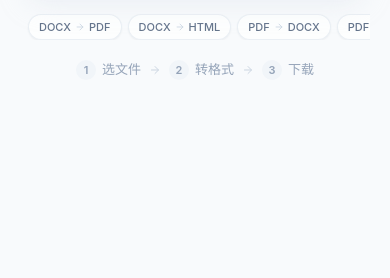
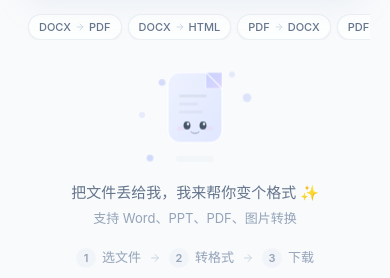
Before and after one commit to lightning-zhe/FileMorph, a React (Vite) app in the folder frontend/: page / in a window 390 px wide. Shown: the part 521-799 px from the top of the page. Built offline with nearby package versions, Linux system fonts and the light colour scheme; no server answers.

Commit message:
Add empty state mascot "Morphy" for mobile homepage
Shows a floating file sprite with sparkles on the empty state,
auto-hides when a file is selected.

```diff
--- a/frontend/src/App.tsx
+++ b/frontend/src/App.tsx
@@ -11,6 +11,7 @@ import FormatSelector from './components/FormatSelector';
 import ConvertButton from './components/ConvertButton';
 import ResultPanel from './components/ResultPanel';
 import ImagePreviewGrid from './components/ImagePreviewGrid';
+import MorphyMascot from './components/MorphyMascot';
 import { cn } from './lib/utils';
 import { ArrowRight } from 'lucide-react';
 
@@ -267,6 +268,9 @@ export default function App() {
           </div>
         </motion.div>
 
+        {/* Empty state mascot */}
+        {!hasSource && <MorphyMascot />}
+
         {/* Step indicator */}
         <motion.div
           {...fadeUp}
--- /dev/null
+++ b/frontend/src/components/MorphyMascot.tsx
@@ -0,0 +1,117 @@
+import { motion } from 'framer-motion';
+
+function Sparkle({ className, delay = '0s', size = 'sm' }: { className?: string; delay?: string; size?: 'sm' | 'md' }) {
+  const dims = size === 'sm' ? 'w-1.5 h-1.5' : 'w-2 h-2';
+  return (
+    <div
+      className={`absolute ${dims} rounded-full bg-indigo-300/50 sparkle-float ${className || ''}`}
+      style={{ animationDelay: delay }}
+    />
+  );
+}
+
+export default function MorphyMascot() {
+  return (
+    <motion.div
+      initial={{ opacity: 0, y: 12 }}
+      animate={{ opacity: 1, y: 0 }}
+      transition={{ duration: 0.5, delay: 0.26, ease: [0.16, 1, 0.3, 1] }}
+      className="mt-8 flex flex-col items-center justify-center text-center select-none"
+    >
+      {/* Mascot */}
+      <div className="relative mb-5" style={{ width: 72, height: 90 }}>
+        {/* Animated shadow */}
+        <div className="absolute bottom-0 left-1/2 -translate-x-1/2 w-10 h-1.5 rounded-full bg-slate-300/35 morphy-shadow" />
+
+        {/* Floating body */}
+        <div className="morphy-float relative">
+          <svg
+            width="72"
+            height="82"
+            viewBox="0 0 72 82"
+            fill="none"
+            xmlns="http://www.w3.org/2000/svg"
+          >
+            {/* Body — rounded document */}
+            <rect
+              x="9"
+              y="2"
+              width="54"
+              height="70"
+              rx="12"
+              fill="url(#morphyBody)"
+              stroke="rgba(255,255,255,0.7)"
+              strokeWidth="1.5"
+            />
+
+            {/* Fold corner */}
+            <path
+              d="M47 2L63 2V18L47 18Z"
+              fill="url(#morphyFold)"
+              stroke="rgba(255,255,255,0.6)"
+              strokeWidth="0.8"
+            />
+            <path
+              d="M47 2L63 18"
+              stroke="rgba(255,255,255,0.8)"
+              strokeWidth="1.2"
+              strokeLinecap="round"
+            />
+
+            {/* Content lines */}
+            <rect x="20" y="24" width="28" height="3" rx="1.5" fill="#CBD5E1" opacity="0.5" />
+            <rect x="20" y="32" width="19" height="3" rx="1.5" fill="#CBD5E1" opacity="0.35" />
+            <rect x="20" y="40" width="24" height="3" rx="1.5" fill="#CBD5E1" opacity="0.35" />
+
+            {/* Eyes */}
+            <g className="morphy-blink" style={{ transformOrigin: '36px 55px' }}>
+              <ellipse cx="28" cy="55" rx="3.5" ry="4" fill="#475569" />
+              <ellipse cx="44" cy="55" rx="3.5" ry="4" fill="#475569" />
+              <circle cx="29" cy="53.5" r="1.2" fill="white" />
+              <circle cx="45" cy="53.5" r="1.2" fill="white" />
+            </g>
+
+            {/* Blush */}
+            <ellipse cx="22" cy="58" rx="4" ry="2.2" fill="#F9A8D4" opacity="0.15" />
+            <ellipse cx="50" cy="58" rx="4" ry="2.2" fill="#F9A8D4" opacity="0.15" />
+
+            {/* Smile */}
+            <path
+              d="M32 61.5Q36 64.5 40 61.5"
+              stroke="#94A3B8"
+              strokeWidth="1"
+              strokeLinecap="round"
+              fill="none"
+            />
+
+            <defs>
+              <linearGradient id="morphyBody" x1="0" y1="0" x2="1" y2="1">
+                <stop offset="0%" stopColor="#EEF2FF" />
+                <stop offset="100%" stopColor="#E0E7FF" />
+              </linearGradient>
+              <linearGradient id="morphyFold" x1="0" y1="0" x2="1" y2="1">
+                <stop offset="0%" stopColor="#C7D2FE" />
+                <stop offset="100%" stopColor="#DDD6FE" />
+              </linearGradient>
+            </defs>
+          </svg>
+        </div>
+
+        {/* Sparkles */}
+        <Sparkle className="top-0 -right-1" delay="0s" size="sm" />
+        <Sparkle className="top-6 -right-5" delay="0.9s" size="md" />
+        <Sparkle className="-bottom-1 -left-3" delay="1.7s" size="sm" />
+        <Sparkle className="top-10 -left-5" delay="0.4s" size="sm" />
+        <Sparkle className="top-3 left-0" delay="1.3s" size="sm" />
+      </div>
+
+      {/* Copy */}
+      <p className="text-[15px] font-medium text-slate-500">
+        把文件丢给我，我来帮你变个格式&nbsp;✨
+      </p>
+      <p className="mt-1 text-[13px] text-slate-400">
+        支持 Word、PPT、PDF、图片转换
+      </p>
+    </motion.div>
+  );
+}
--- a/frontend/src/index.css
+++ b/frontend/src/index.css
@@ -76,3 +76,40 @@ body::before {
   background-size: 200% 100%;
   animation: shimmer 1.5s infinite;
 }
+
+/* Morphy mascot */
+@keyframes morphyFloat {
+  0%, 100% { transform: translateY(0); }
+  50% { transform: translateY(-6px); }
+}
+
+.morphy-float {
+  animation: morphyFloat 3s ease-in-out infinite;
+}
+
+@keyframes morphyShadow {
+  0%, 100% { transform: translateX(-50%) scaleX(1); opacity: 0.35; }
+  50% { transform: translateX(-50%) scaleX(0.75); opacity: 0.2; }
+}
+
+.morphy-shadow {
+  animation: morphyShadow 3s ease-in-out infinite;
+}
+
+@keyframes morphyBlink {
+  0%, 92%, 100% { transform: scaleY(1); }
+  95% { transform: scaleY(0.08); }
+}
+
+.morphy-blink {
+  animation: morphyBlink 4s ease-in-out infinite;
+}
+
+@keyframes sparkleFloat {
+  0%, 100% { transform: translateY(0) scale(1); opacity: 0.4; }
+  50% { transform: translateY(-5px) scale(1.12); opacity: 0.9; }
+}
+
+.sparkle-float {
+  animation: sparkleFloat 2.6s ease-in-out infinite;
+}
```
